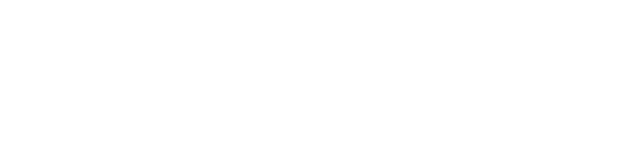
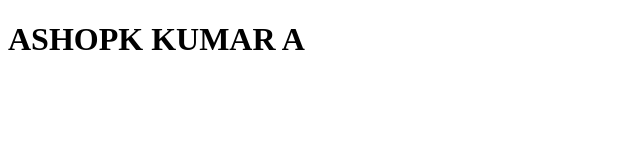
Before and after one commit to ashok-4005/learn-github, a plain HTML site: page index.html in a window 1280 px wide. Shown: the whole page, without its empty margins (0-640 px from the left). Drawn offline with Linux system fonts and the light colour scheme.

Commit message:
changed file index.html

```diff
--- a/index.html
+++ b/index.html
@@ -6,6 +6,6 @@
     <title>Document</title>
 </head>
 <body>
-
+    <h1>ASHOPK KUMAR A</h1>
 </body>
 </html>
```
